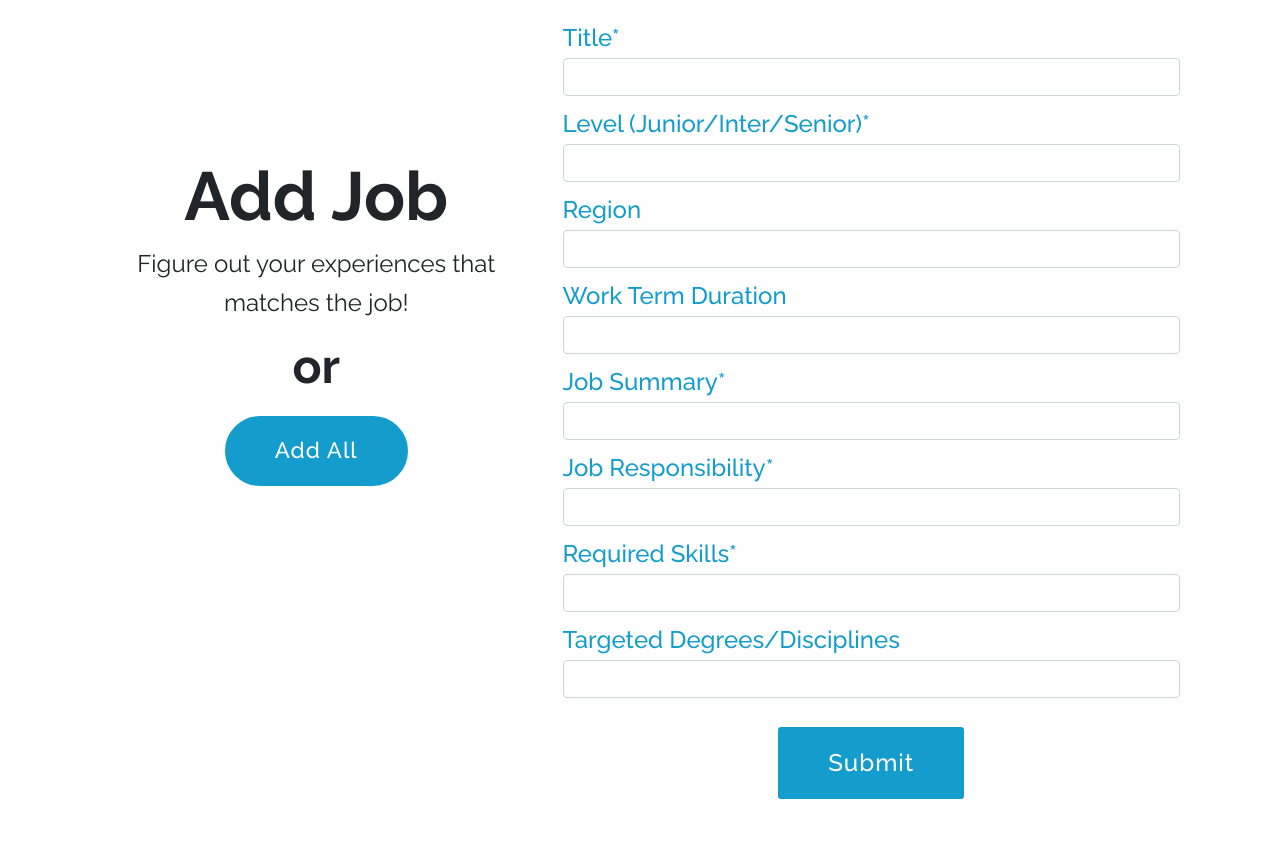
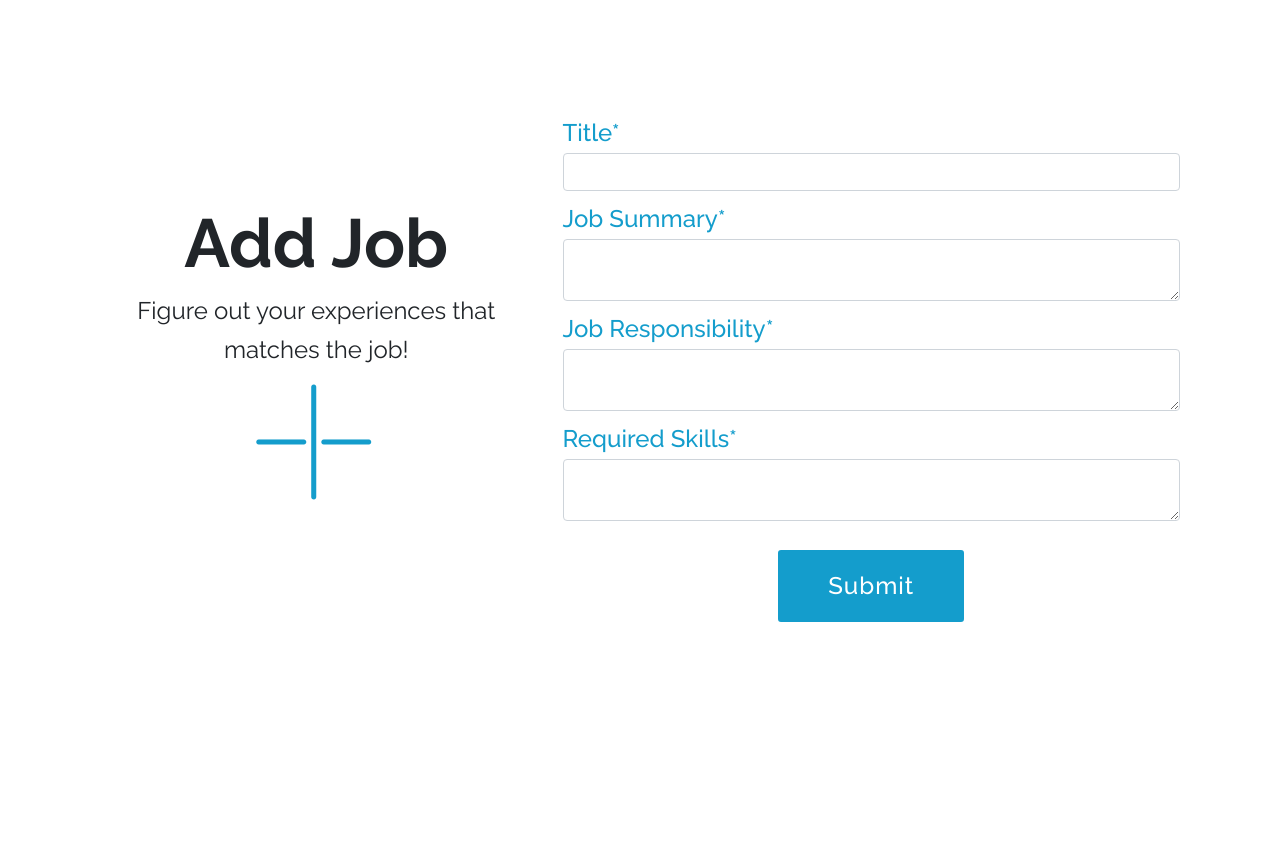
Before and after one commit to ResuBuild/resubuild, a Node server app: page /addJob in a window 1280 px wide. Shown: the part 94-954 px from the top of the page. After the commit the page ends 716 px from the top, so only its background shows below. Run offline with Node 20, Linux system fonts and the light colour scheme; the visitor is signed in with stand-in values (Sample User, id 1); some libraries are stand-ins or nearby versions.

Commit message:
Changed fields of addjob

```diff
--- a/views/addJob.handlebars
+++ b/views/addJob.handlebars
@@ -48,6 +48,7 @@
         </div>
     </nav>
 </section>
+
 <section><br><br><br></section>
 
 <section class="GettingStarted fullscreen">
@@ -55,11 +56,9 @@
     <div class="container">
         <div class="media-container-row">
           <div class="container col-lg-5">
-            <br><br>
             <h1 class="section-title Raleway4p25"><br>Add Job</h1>
             <p class="text Raleway1p5">Figure out your experiences that matches the job!</p>
-            <h1 class="section-title Raleway3">or</h1>
-            <div class="section-btn"><a class="btn btn-fill Raleway1p2" href="">Add All</a></div>
+            <div class="card-img"><span class="mbri-plus"></span></a></div>
           </div>
 
           <div class="container col-lg-7">
@@ -69,32 +68,16 @@
                   <input type="text" name="name" tabindex="1" class="form-control" required>
                 </div>
                 <div class="form-group">
-                  <h2 class="form-control-label Raleway1p5">Level (Junior/Inter/Senior)*</h2>
-                  <input type="text" name="level" tabindex="2" class="form-control" required>
-                </div>
-                <div class="form-group">
-                  <h2 class="form-control-label Raleway1p5">Region</h2>
-                  <input type="text" name="region"tabindex="3" class="form-control">
-                </div>
-                <div class="form-group">
-                  <h2 class="form-control-label Raleway1p5">Work Term Duration</h2>
-                  <input type="text" name="duration" tabindex="4" class="form-control">
-                </div>
-                <div class="form-group">
                   <h2 class="form-control-label Raleway1p5">Job Summary*</h2>
-                  <input name="summary" tabindex="5" class="form-control" required></input>
+                  <textarea name="summary" tabindex="2" class="form-control" required></textarea>
                 </div>
                 <div class="form-group">
                   <h2 class="form-control-label Raleway1p5">Job Responsibility*</h2>
-                  <input name="responsibility" tabindex="6" class="form-control" required></input>
+                  <textarea name="responsibility" tabindex="3" class="form-control" required></textarea>
                 </div>
                 <div class="form-group">
                   <h2 class="form-control-label Raleway1p5">Required Skills*</h2>
-                  <input name="skills" tabindex="7" class="form-control" required></input>
-                </div>
-                <div class="form-group">
-                  <h2 class="form-control-label Raleway1p5">Targeted Degrees/Disciplines</h2>
-                  <input name="target" tabindex="8" class="form-control"></input>
+                  <textarea name="skills" tabindex="4" class="form-control" required></textarea>
                 </div>
                 <span class="input-group-btn">
                   <button name="submit" type="submit" class="btn btn-fill Raleway1p5">Submit</button>
```
